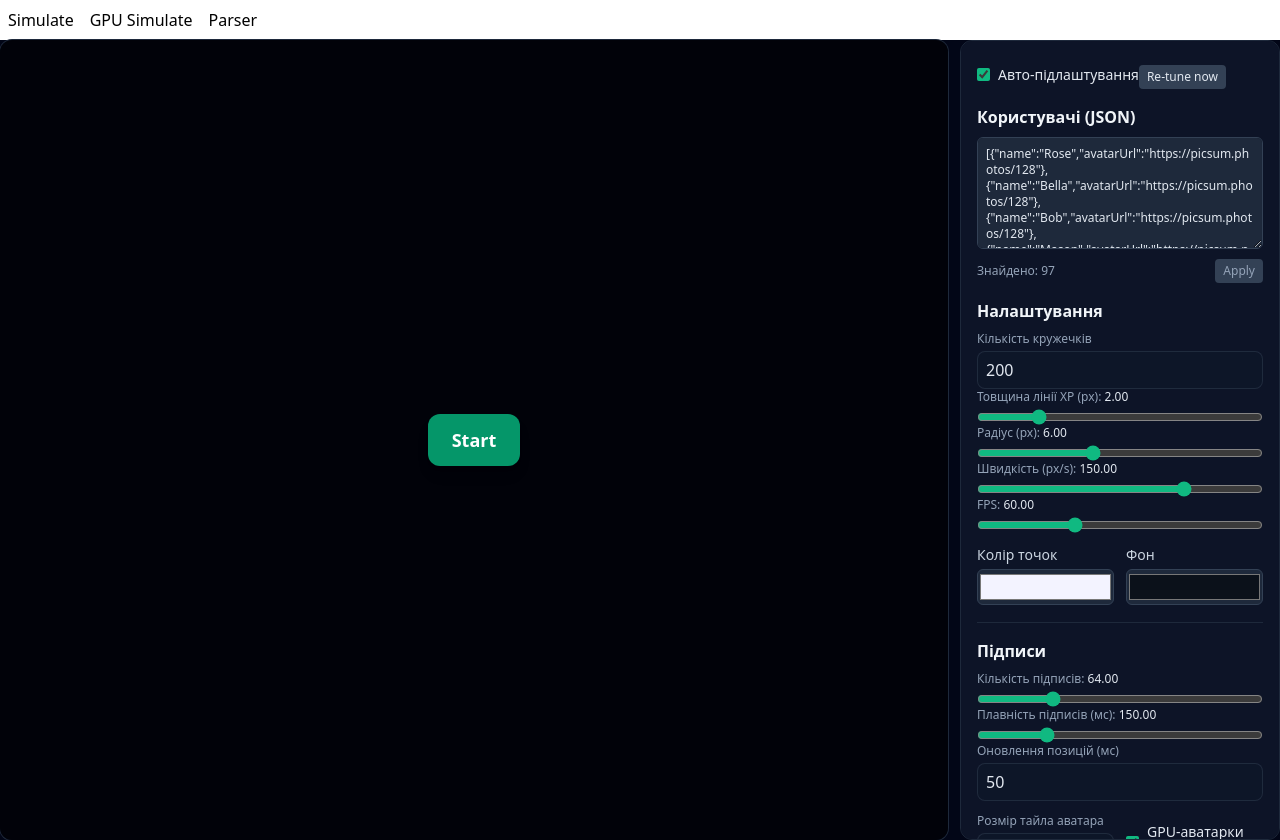
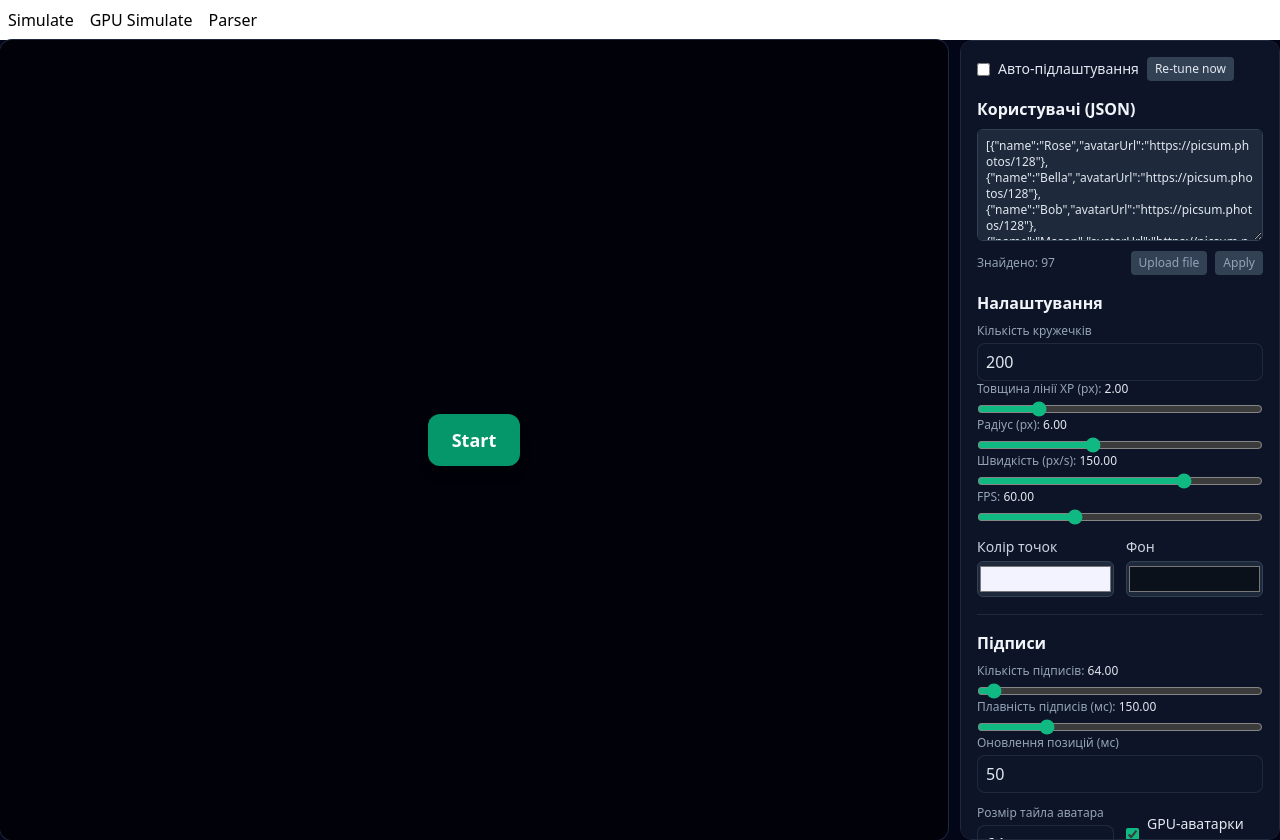
Before and after one commit to savvoff/ff, a Vue app: page /gpu in a window 1280 px wide. Built offline with nearby package versions, Linux system fonts and the light colour scheme.

Commit message:
feat(): made a read from file; html fixes

```diff
--- a/src/views/Gpu.vue
+++ b/src/views/Gpu.vue
@@ -38,7 +38,7 @@ const defaultParams = {
   fps: 60,
   paused: false,
   // auto tune
-  autoTune: true,
+  autoTune: false,
   // GPU avatars
   gpuAvatars: true,
   avatarTilePx: 64,
@@ -68,7 +68,7 @@ const boot = reactive({ started: false, counting: false, counter: 0 })
 
 const rawJsonString = JSON.stringify(demo);
 const usersJson = ref(rawJsonString)
-type User = { name: string; avatarUrl?: string }
+type User = { name: string; avatarUrl?: string, profileUrl?: string }
 const users = ref<User[]>([])
 
 function parseUsersJSON() {
@@ -79,6 +79,25 @@ function parseUsersJSON() {
       buildLabelIndices()
     }
   } catch {}
+}
+
+// ---------- Followers ingest ----------
+function parseTextFollowers(text: string): User[] {
+  try {
+    const arr = JSON.parse(text)
+    if (Array.isArray(arr)) return arr.filter(x => x && typeof x.name === 'string').map(x => ({ name: String(x.name), avatarUrl: x.avatarUrl }))
+  } catch {}
+  return text.split(/\r?\n/).map(s => s.trim()).filter(Boolean).map(name => ({ name }))
+}
+
+async function onFile(e: Event) {
+  const input = e.target as HTMLInputElement
+  const file = input.files?.[0]
+  if (!file) return
+  const text = await file.text()
+  users.value = parseTextFollowers(text)
+  usersJson.value = JSON.stringify(users.value)
+  input.value = ''
 }
 
 // ---- sizing ----
@@ -463,12 +482,12 @@ onBeforeUnmount(() => {
 
     <!-- Side panel -->
     <aside class="hidden lg:block bg-slate-900/90 p-4 border border-slate-800 rounded-xl h-screen overflow-auto text-slate-200">
-      <section class="mb-4">
+      <section class="flex items-center gap-2 mb-4">
         <label class="inline-flex items-center gap-2">
           <input type="checkbox" v-model="ui.autoTune" class="accent-emerald-500" />
           <span class="text-sm">Авто-підлаштування</span>
         </label>
-        <button class="bg-slate-700 hover:bg-slate-600 mt-2 px-2 py-1 rounded text-xs" @click="autoTuneNow">Re-tune now</button>
+        <button class="bg-slate-700 hover:bg-slate-600 px-2 py-1 rounded text-xs" @click="autoTuneNow">Re-tune now</button>
       </section>
 
       <!-- Users JSON -->
@@ -480,8 +499,12 @@ onBeforeUnmount(() => {
           class="bg-slate-800 p-2 border border-slate-700 rounded-md w-full h-28 text-xs"
           spellcheck="false"
         ></textarea>
-        <div class="flex justify-between items-center mt-1 text-slate-400 text-xs">
-          <div>Знайдено: <span class="tabular-nums">{{ users.length }}</span></div>
+        <div class="flex items-center gap-2 mt-1 text-slate-400 text-xs">
+          <div class="mr-auto">Знайдено: <span class="tabular-nums">{{ users.length }}</span></div>
+          <label class="inline-flex items-center bg-slate-700 hover:bg-slate-600 px-2 py-1 rounded cursor-pointer">
+            <input type="file" accept=".json,.txt,.csv" class="hidden" @change="onFile" />
+            Upload file
+          </label>
           <button class="bg-slate-700 hover:bg-slate-600 px-2 py-1 rounded" @click="parseUsersJSON">Apply</button>
         </div>
       </section>
@@ -508,7 +531,7 @@ onBeforeUnmount(() => {
       <!-- Labels / avatars -->
       <section class="mt-4 pt-4 border-slate-800 border-t">
         <h3 class="mb-2 font-semibold text-slate-100">Підписи</h3>
-        <LabeledRange v-model.number="ui.labelsCount" label="Кількість підписів" :min="0" :max="256" :step="1" />
+        <LabeledRange v-model.number="ui.labelsCount" label="Кількість підписів" :min="0" :max="2000" :step="1" />
         <LabeledRange v-model.number="ui.labelsSmoothMs" label="Плавність підписів (мс)" :min="16" :max="600" :step="1" />
         <LabeledNumber v-model.number="ui.labelsThrottleMs" label="Оновлення позицій (мс)" :min="8" :max="200" :step="1" />
         <div class="gap-3 grid grid-cols-2 mt-3">
```
